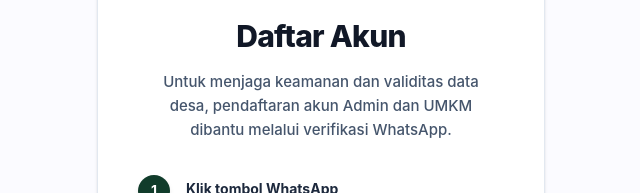
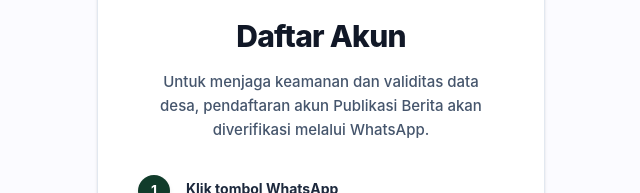
Before and after one commit to webdevcitapen/website-desa-citapen, a React (Vite) app in the folder frontend/: page /informasi-pendaftaran in a window 1280 px wide. Shown: the part 149-342 px from the top of the page, without its empty margins (319-959 px from the left). Built offline with nearby package versions, Linux system fonts and the light colour scheme; no server answers.

Commit message:
style(auth): perbarui UI halaman login dan informasi pendaftaran

```diff
--- a/frontend/src/pages/auth/InformasiPendaftaran.tsx
+++ b/frontend/src/pages/auth/InformasiPendaftaran.tsx
@@ -46,7 +46,7 @@ export default function InformasiPendaftaran() {
           Daftar Akun
         </h1>
         <p className="text-sm md:text-[15px] text-slate-600 text-center mb-8 leading-relaxed font-medium px-2">
-          Untuk menjaga keamanan dan validitas data desa, pendaftaran akun Admin dan UMKM dibantu melalui verifikasi WhatsApp.
+          Untuk menjaga keamanan dan validitas data desa, pendaftaran akun Publikasi Berita akan diverifikasi melalui WhatsApp.
         </p>
 
         {/* Steps */}
--- a/frontend/src/pages/auth/Login.tsx
+++ b/frontend/src/pages/auth/Login.tsx
@@ -174,7 +174,7 @@ export default function Login() {
         {/* WhatsApp Admin */}
         <div className="w-full text-center border-t border-slate-200 pt-5">
           <p className="text-[10px] md:text-[11px] text-slate-500 mb-3 leading-relaxed font-medium">
-            Belum punya akun? Hubungi Admin melalui WhatsApp untuk pembuatan akun.
+            Belum punya akun Publikasi? Hubungi Admin melalui WhatsApp untuk pembuatan akun.
           </p>
           <button
             onClick={handleWhatsAppAdmin}
```
